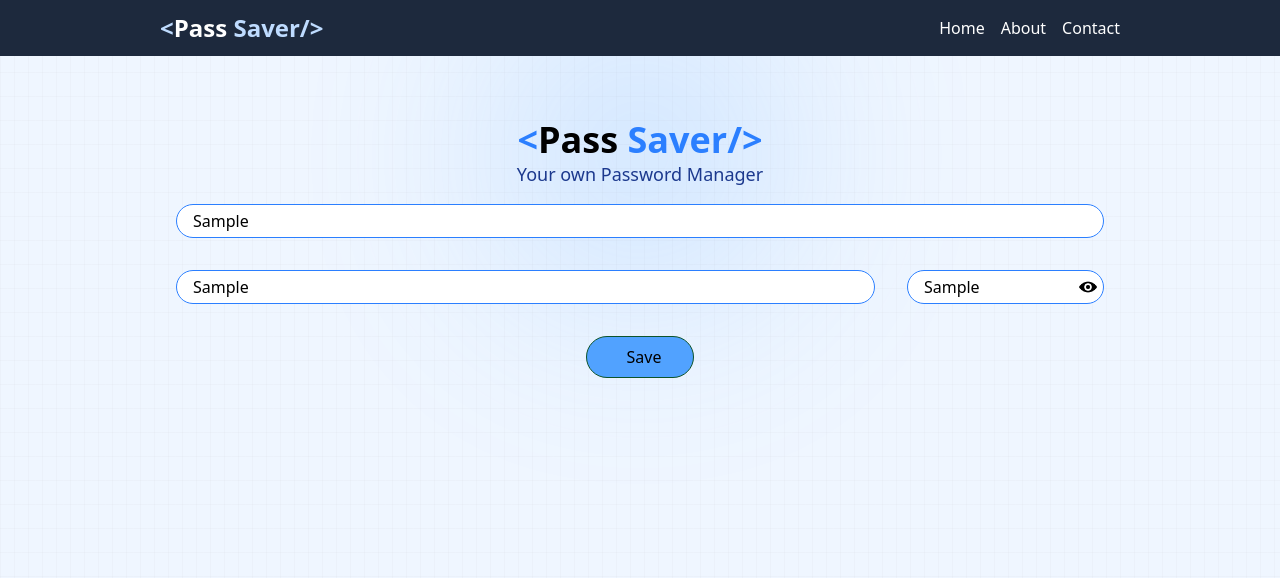
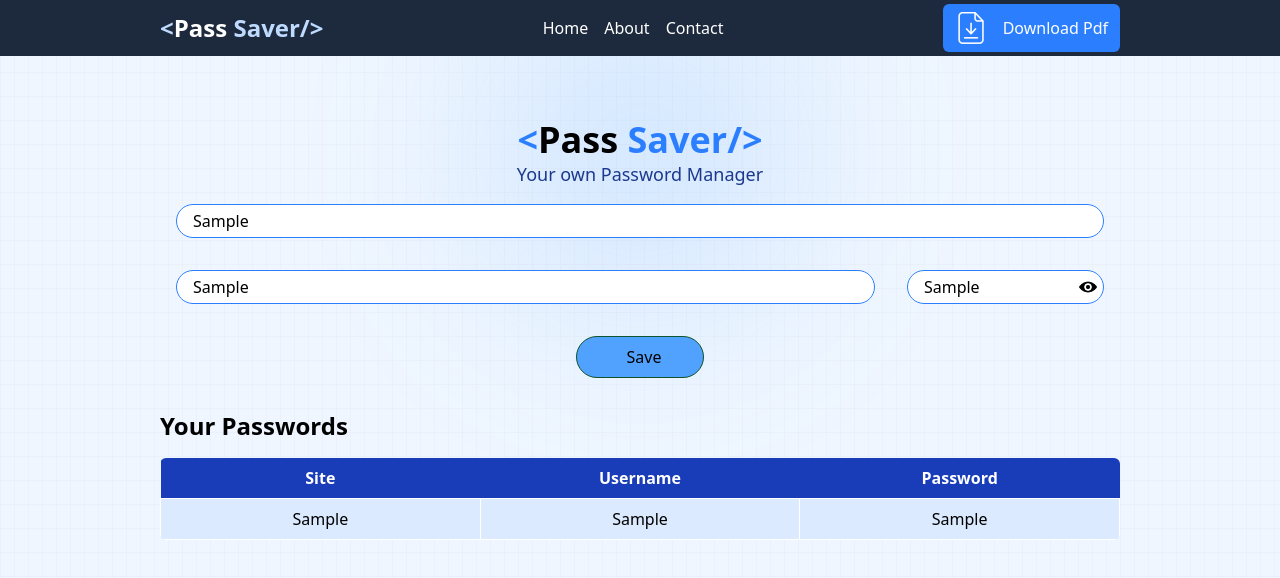
Before and after one commit to Sunnysines/passop, a React app: page / in a window 1280 px wide. Both pictures are taken after typing "Sample", "Sample", "Sample" into the empty fields and a click on the button "Save". Shown: the top 578 px of the page. Built offline with nearby package versions, Linux system fonts and the light colour scheme; the HTML template or start-up script is replaced by a standard one.

Commit message:
Password displayed in form of table from local storage and added download pdf button.

```diff
--- a/src/components/Manager.jsx
+++ b/src/components/Manager.jsx
@@ -39,11 +39,11 @@ const Manager = () => {
         <>
             <div className="absolute inset-0 -z-10 h-full w-full bg-blue-50 bg-[linear-gradient(to_right,#8080800a_1px,transparent_1px),linear-gradient(to_bottom,#8080800a_1px,transparent_1px)] bg-[size:14px_24px]"><div className="absolute left-0 right-0 top-0 -z-10 m-auto h-[310px] w-[310px] rounded-full bg-blue-400 opacity-20 blur-[100px]"></div></div>
             <div className="mycontainer">
-                <h1 className='text-4xl text font-bold text-center'><span className='text-blue-500'> &lt;</span>
+                <h1 className='text-4xl text font-bold text-center min-w-32'><span className='text-blue-500'> &lt;</span>
                     Pass
                     <span className='text-blue-500'> Saver/&gt;</span></h1>
-                <p className='text-blue-900 text-lg text-center'>Your own Password Manager</p>
-                <div className="fill-white flex flex-col p-4 text-black gap-8 items-center">
+                <p className='text-blue-900 text-lg text-center min-w-32'>Your own Password Manager</p>
+                <div className="fill-white flex flex-col p-4 text-black gap-8 items-center min-w-32">
                     <input value={form.site} onChange={handleChange} placeholder='Enter Website Url' type="text" className="rounded-full bg-white px-4 py-1 border border-blue-500 w-full" name="site" id="" />
                     <div className="flex w-full justify-between gap-8">
                         <input value={form.username} onChange={handleChange} placeholder='Enter Username' type="text" className="rounded-full bg-white px-4 py-1 border border-blue-500 w-full" name="username" id="" />
@@ -56,7 +56,7 @@ const Manager = () => {
                         </div>
                     </div>
 
-                        <button onClick={Savepassword} className='flex justify-center items-center gap-2 bg-blue-400 rounded-full hover:bg-blue-300 px-8 py-2 w-fit border border-green-900'>
+                        <button onClick={Savepassword} className='flex justify-center min-w-32 items-center min-w-32 gap-2 bg-blue-400 rounded-full hover:bg-blue-300 px-8 py-2 w-fit border border-green-900'>
                         <lord-icon
                             src="https://cdn.lordicon.com/efxgwrkc.json"
                             trigger="hover">
@@ -64,9 +64,31 @@ const Manager = () => {
 
                         Save</button>
                 </div>
-            </div>
+                <div className="passwords">
+                    <h2 className='font-bold text-2xl py-4'>Your Passwords</h2>
+                    {passwordArray.length === 0 && <p className='text-gray-500'>No passwords to show.</p>}
+                    {passwordArray.length != 0 &&<table className="table-auto w-full rounded-md overflow-hidden">
+                        <thead className=' bg-blue-800 text-white'>
+                            <tr>
+                                <th className='py-2'>Site</th>
+                                <th className='py-2'>Username</th>
+                                <th className='py-2'>Password</th>
+                            </tr>
+                        </thead>
+                        <tbody className='bg-blue-100'>
+                            {passwordArray.map((item, index) => {
+                                return <tr>
+                                <td className='py-2 border border-white text-center min-w-32'><a href={item.site} target='_blank'>{item.site}</a></td>
+                                <td className='py-2 border border-white text-center min-w-32'>{item.username}</td>
+                                <td className='py-2 border border-white text-center min-w-32'>{item.password}</td>
+                            </tr>
+                            })}
 
 
+                        </tbody>
+                    </table>}
+                </div>
+            </div>
         </>
 
     )
--- a/src/components/Navbar.jsx
+++ b/src/components/Navbar.jsx
@@ -18,6 +18,10 @@ const Navbar = () => {
                 <a className='hover:font-bold'href='#'>Contact</a>
             </li>
         </ul>
+        <button className='text-white bg-blue-500 my-5 rounded-md flex gap-4 justify-center items-center px-3 py-2 hover:bg-blue-400 cursor-pointer'>
+          <img className='invert w-8 h-8' src="public\file.png" alt="download_pdflogo" />
+          Download Pdf
+        </button>
     </div>
     </nav>
   )
```
Also changed, not shown: public/file.png (added).
